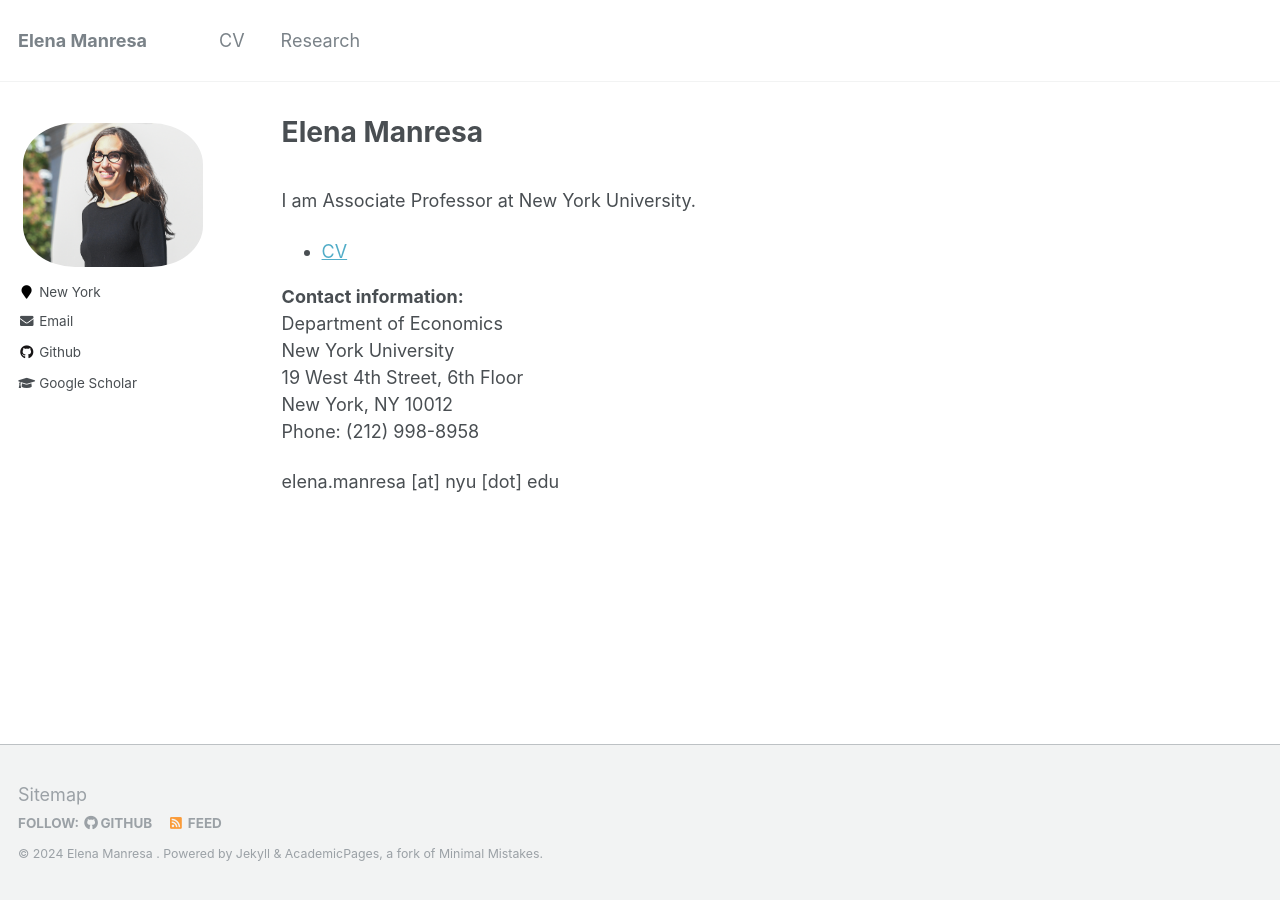
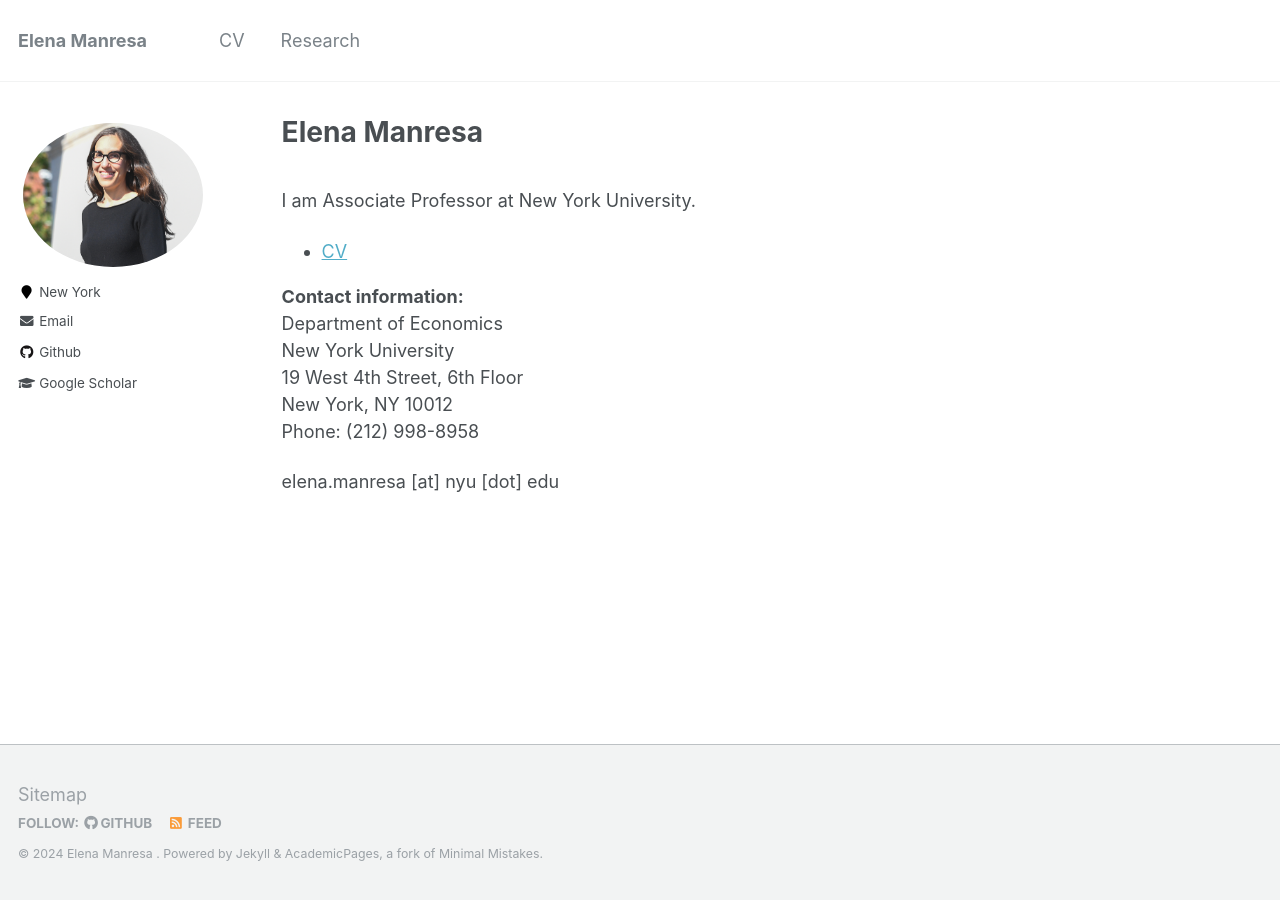
Before and after one commit to elenamanresa/elenamanresa.github.io, a Jekyll site: the page built from _pages/about.md, in a window 1280 px wide. Built offline with Jekyll 4.4.1, drawn with Linux system fonts in a browser that asks for light colours.

Commit message:
Update _sidebar.scss with border radius as 50%

```diff
--- a/_sass/_sidebar.scss
+++ b/_sass/_sidebar.scss
@@ -84,7 +84,7 @@
 
   img {
     max-width: 200px;
-    border-radius: 30%;
+    border-radius: 50%;
 
     @include breakpoint($large) {
       padding: 5px;
```
